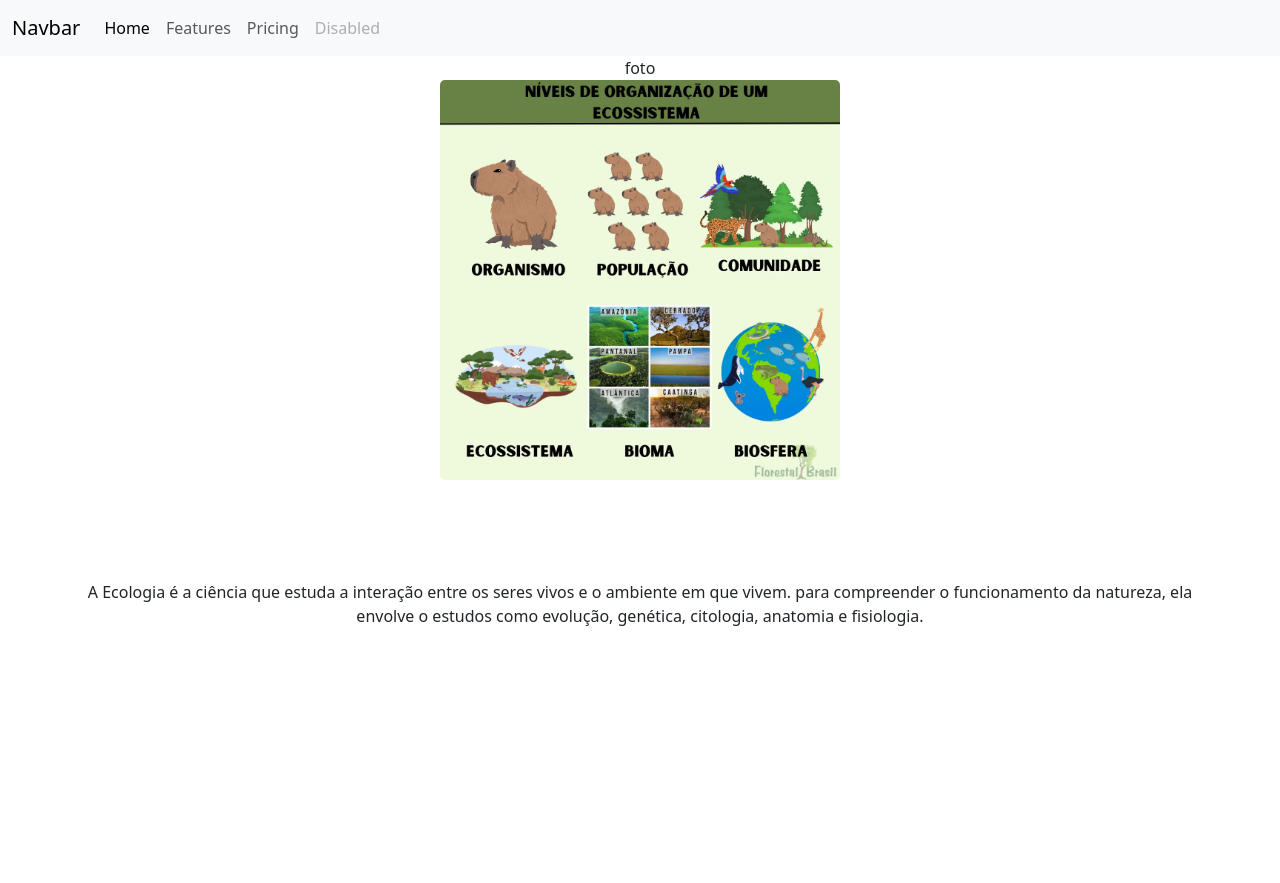
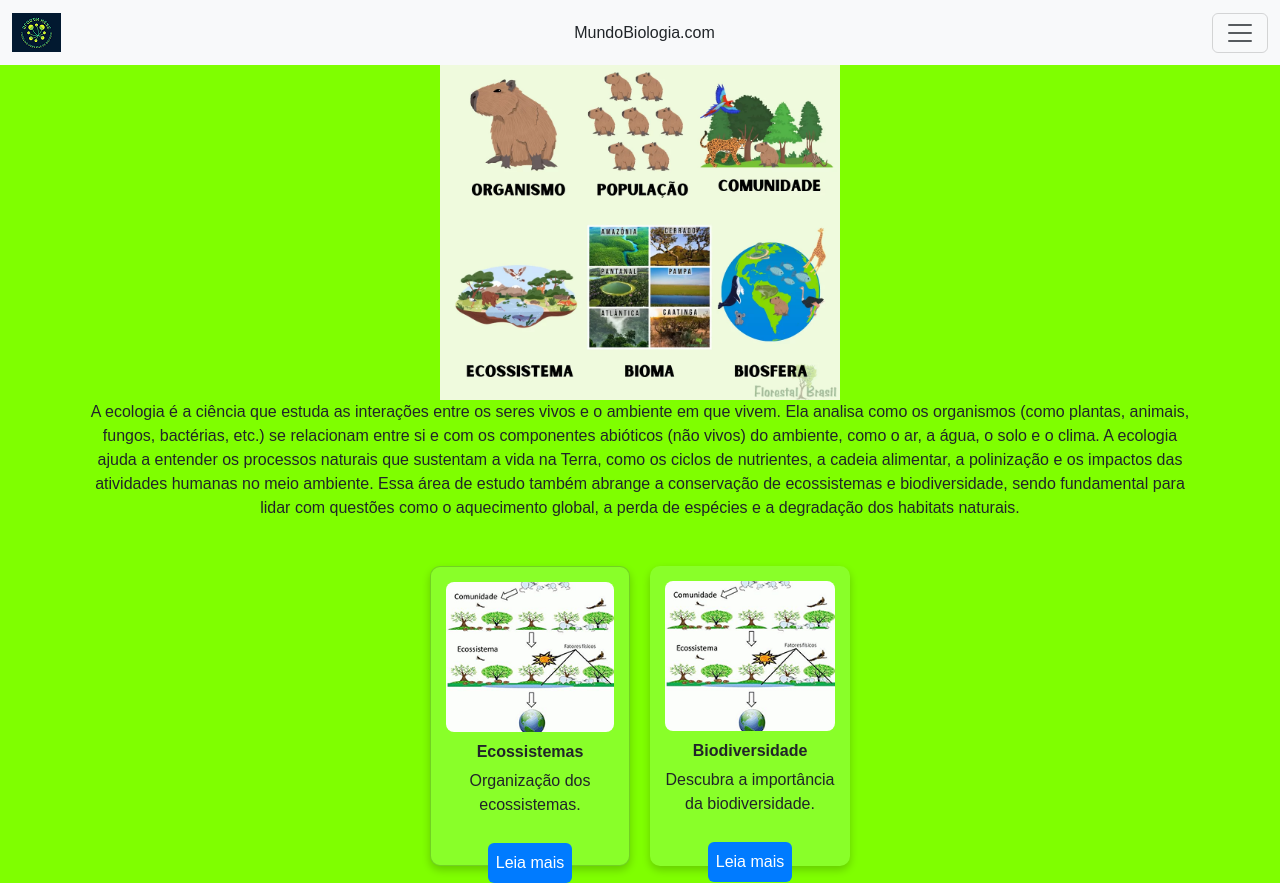
Before and after one commit to emanuelfretta/site-programa-ao, a plain HTML site: page index.html in a window 1280 px wide. Before the commit the page ends 800 px from the top, so only its background shows below. Drawn offline with nearby package versions, Linux system fonts and the light colour scheme.

Commit message:
Add files via upload

```diff
--- a/index.html
+++ b/index.html
@@ -10,18 +10,44 @@
 <link rel="stylesheet" href="style.css">
 </head>
 <body>
-    <nav class="navbar navbar-expand-lg bg-body-tertiary">
+  <nav class="navbar bg-body-tertiary fixed-top">
     <div class="container-fluid">
-          <a class="navbar-brand" href="#">Navbar</a>
-          <button class="navbar-toggler" type="button" data-bs-toggle="collapse" data-bs-target="#navbarNavAltMarkup" aria-controls="navbarNavAltMarkup" aria-expanded="false" aria-label="Toggle navigation">
+      <img src="./logo.png"
+      <a class="navbar-brand" href="#">MundoBiologia.com</a>
+      <button class="navbar-toggler" type="button" data-bs-toggle="offcanvas" data-bs-target="#offcanvasNavbar" aria-controls="offcanvasNavbar" aria-label="Toggle navigation">
         <span class="navbar-toggler-icon"></span>
       </button>
-          <div class="collapse navbar-collapse" id="navbarNavAltMarkup">
-            <div class="navbar-nav">
-              <a class="nav-link active" aria-current="page" href="#">Home</a>
-              <a class="nav-link" href="#">Features</a>
-              <a class="nav-link" href="#">Pricing</a>
-              <a class="nav-link disabled" aria-disabled="true">Disabled</a>
+      <div class="offcanvas offcanvas-end" tabindex="-1" id="offcanvasNavbar" aria-labelledby="offcanvasNavbarLabel">
+        <div class="offcanvas-header">
+          <h5 class="offcanvas-title" id="offcanvasNavbarLabel"></h5>
+          <button type="button" class="btn-close" data-bs-dismiss="offcanvas" aria-label="Close"></button>
+        </div>
+        <div class="offcanvas-body">
+          <ul class="navbar-nav justify-content-end flex-grow-1 pe-3">
+            <li class="nav-item">
+              <a class="nav-link active" aria-current="page" href="#">inicio</a>
+            </li>
+            <li class="nav-item">
+              <a class="nav-link" href="#">Perfil</a>
+            </li>
+            <li class="nav-item dropdown">
+              <a class="nav-link dropdown-toggle" href="#" role="button" data-bs-toggle="dropdown" aria-expanded="false">
+                Apostilas
+              </a>
+              <ul class="dropdown-menu">
+                <li><a class="dropdown-item" href="#">Exercícios</a></li>
+                <li><a class="dropdown-item" href="#">Vestibular</a></li>
+                <li>
+                  <hr class="dropdown-divider">
+                </li>
+                <li><a class="dropdown-item" href="#">Simulados</a></li>
+              </ul>
+            </li>
+          </ul>
+          <form class="d-flex mt-3" role="search">
+            <input class="form-control me-2" type="search" placeholder="O que você esta procurando?" aria-label="Search">
+            <button class="btn btn-outline-success" type="submit">Procurar</button>
+          </form>
         </div>
       </div>
     </div>
@@ -29,18 +55,38 @@
       <div class="container text-center">
         <div class="row">
           <div class="col">
-            foto
-            <div class="ecossistema">
-                <img class="imgorganize" src="ORGANISMO.webp" alt="">
+
+
+           <img src="organismo.png" class="img-fluid" style="width: 400px;" alt="imagem">
+              <div class="ecossistema"></div>
+               <p class="texto">A ecologia é a ciência que estuda as interações entre os seres vivos e o ambiente em que vivem. Ela analisa como os organismos (como plantas, animais, fungos, bactérias, etc.) se relacionam entre si e com os componentes abióticos (não vivos) do ambiente, como o ar, a água, o solo e o clima. A ecologia ajuda a entender os processos naturais que sustentam a vida na Terra, como os ciclos de nutrientes, a cadeia alimentar, a polinização e os impactos das atividades humanas no meio ambiente.
+
+                Essa área de estudo também abrange a conservação de ecossistemas e biodiversidade, sendo fundamental para lidar com questões como o aquecimento global, a perda de espécies e a degradação dos habitats naturais.</p>
             </div>
          </div>
           <div class="col1">
-
-            <p>A Ecologia é a ciência que estuda a interação entre os seres vivos e o ambiente em que vivem. para compreender
-                o funcionamento da natureza, ela envolve o estudos como evolução, genética, citologia, anatomia e fisiologia.
-
-                </p>
           </div>
           <div class="col">
+
+          </div>
+            <div class="card-container">
+              <div class="card-container">
+                <div class="card">
+                    <img src="organizaçao.png" class="card1" alt="Cartão 1">
+                    <h5 class="card-title">Ecossistemas</h5>
+                    <p>Organização dos ecossistemas.</p>
+                    <a href="#">Leia mais</a>
+                </div>
+
+                <div class="card2">
+                    <img src="organizaçao.png" class="card3" alt="Cartão 2">
+                    <h5 class="card-title1">Biodiversidade</h5>
+                    <p>Descubra a importância da biodiversidade.</p>
+                    <a href="#">Leia mais</a>
+                </div>
+            </div>
+
+
+
 </body>
 </html>
--- a/style.css
+++ b/style.css
@@ -1,9 +1,57 @@
-.imgorganize{
-width: 400px;
-border-radius: 5px;
+/* Mantendo fundo verde-limão */
+body {
+  background-color: chartreuse;
+  font-family: Arial, sans-serif;
 }
-.col1{
-text-align-last: auto;
-margin-top: 100px;
 
+/* Container flexível para alinhar os cards lado a lado */
+.card-container {
+  display: flex;
+  justify-content: center; /* Centraliza os cards */
+  gap: 20px; /* Espaço entre os cards */
+  margin-top: 15px;
 }
+
+/* Estilização dos cards */
+.card, .card2 {
+  width: 200px;
+  height: 300px;
+  background-color: rgb(137, 255, 41);
+  display: flex;
+  flex-direction: column;
+  align-items: center;
+  text-align: center;
+  padding: 15px;
+  border-radius: 10px;
+  box-shadow: 0px 4px 8px rgba(0, 0, 0, 0.2);
+}
+
+/* Ajustando as imagens dos cards */
+.card img, .card2 img {
+  width: 100%;
+  height: 150px;
+  border-radius: 8px;
+  object-fit: cover;
+}
+
+/* Título dos cards */
+.card-title, .card-title1 {
+  font-size: 16px;
+  font-weight: bold;
+  margin-top: 10px;
+}
+
+/* Botões dentro dos cards */
+.card a, .card2 a {
+  text-decoration: none;
+  background-color: #007bff;
+  color: white;
+  padding: 8px 8px;
+  border-radius: 6px;
+  margin-top: 10px;
+  transition: background 0.3s ease;
+}
+
+.card a:hover, .card2 a:hover {
+  background-color: #0056b3;
+}
```
Also changed, not shown: logo.png (added), organismo.png (added), organizaçao.png (added). Lines whose indentation alone changed are shown as unchanged.
